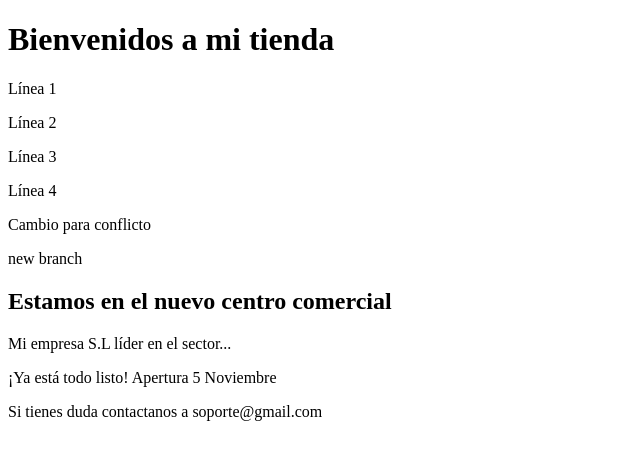
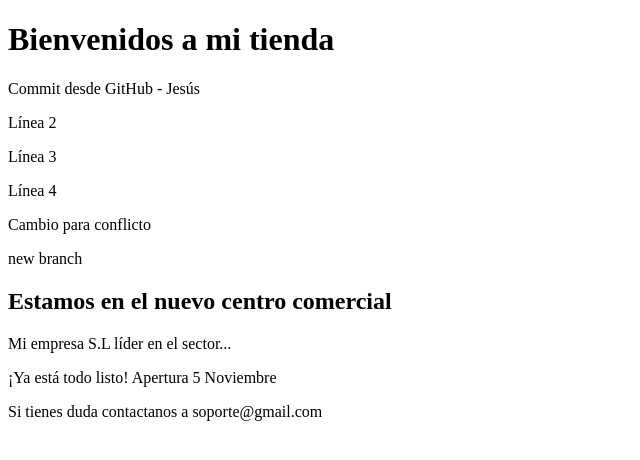
Before and after one commit to jeotma/git-tutorial-repo, a plain HTML site: page index.html in a window 1280 px wide. Shown: the whole page, without its empty margins (0-640 px from the left). Drawn offline with Linux system fonts and the light colour scheme.

Commit message:
Update index.html

```diff
--- a/index.html
+++ b/index.html
@@ -7,7 +7,7 @@
 </head>
 <body>
     <h1>Bienvenidos a mi tienda</h1>
-    <p>Línea 1</p>
+    <p>Commit desde GitHub - Jesús </p>
     <p>Línea 2</p>
     <p>Línea 3</p>
     <p>Línea 4</p>
```
